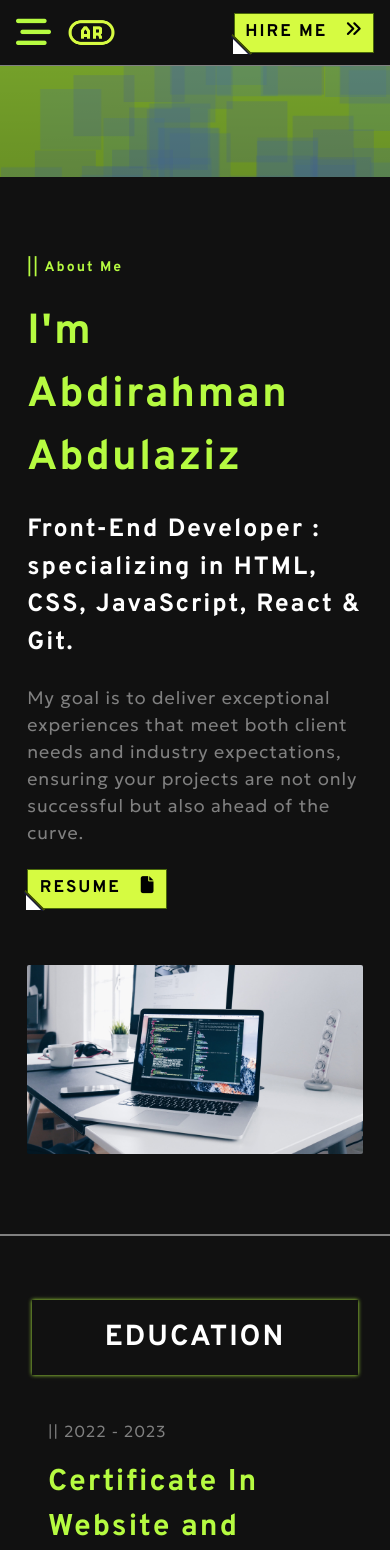
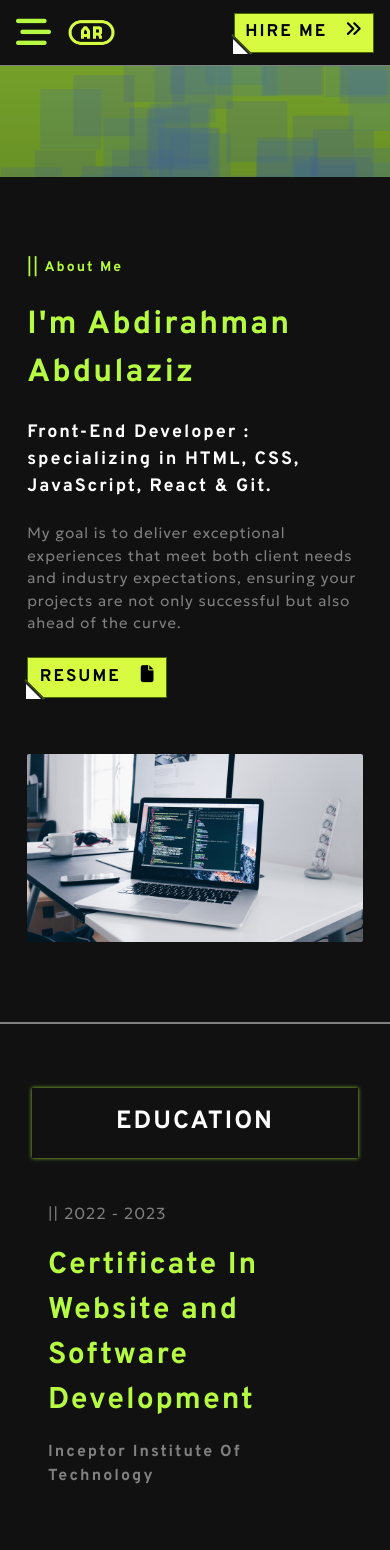
Before and after one commit to Abdirino/Abdirahman_Developer_Portfolio, a React (Create React App) app: page /about in a window 390 px wide. Shown: the top 1550 px of the page. Built offline with nearby package versions, Linux system fonts and the light colour scheme; the HTML template or start-up script is replaced by a standard one.

Commit message:
responsiveness

```diff
--- a/src/Components/Record/Record.jsx
+++ b/src/Components/Record/Record.jsx
@@ -8,11 +8,12 @@ const Record = () => {
   return (
     <>
       <ScrollTrigger onEnter={() => setCounterOn(true)} onExit={() => setCounterOn(false)}>
+        <div className="Record">
           <div className="records">
 
             <div className="record">
               <div className="r-icon">
-              <i class="fa-solid fa-users"></i>
+                <i class="fa-solid fa-user"></i>
               </div>
               <div className="r-detail">
                 <h1>
@@ -32,7 +33,7 @@ const Record = () => {
                   {counterOn && <CountUp start={0} end={6} duration={2} delay={0} />}
                   +
                 </h1>
-              <p>Completed Projects</p>
+                <p>Complete Projects</p>
               </div>
             </div>
 
@@ -45,10 +46,11 @@ const Record = () => {
                   {counterOn && <CountUp start={0} end={1} duration={2} delay={0} />}
                   +
                 </h1>
-              <p>Years Of Experience</p>
+                <p>Years Experience</p>
               </div>
             </div>
 
+          </div>
         </div>
       </ScrollTrigger>
     </>
--- a/src/Components/Record/record.css
+++ b/src/Components/Record/record.css
@@ -4,7 +4,7 @@
 }
 .records{
     background: #222;
-    padding: 4rem 2rem;
+    padding: 3rem 1rem;
     display: grid;
     grid-template-columns: repeat(auto-fit, minmax(300px, 1fr));
     grid-gap: 3rem;
@@ -21,6 +21,7 @@
 .r-icon{
     font-size: 54px;
     padding: 1rem;
+    width: 100px;
     border: 1px solid rgba(128, 128, 128, 0.5);
     border-radius: 20px;
 }
@@ -36,8 +37,35 @@
     color: grey;
 }
 
-@media(min-width: 1168px){
+@media(max-width: 1168px){
     .records{
         flex-wrap: wrap;
     }
+    .r-icon{
+        font-size: 40px;
+    }
+    .r-detail{
+        text-align: start;
+        display: flex;
+        flex-direction: column;
+    }
+    .r-detail h1{
+        font-size: 50px;
+    }
+    .r-detail p{
+        color: grey;
+    }
 }
+
+/* @media(min-width:1890px){
+    .Record{
+        display: flex;
+        justify-content: center;
+        align-items: center;
+        background: #222;
+    }
+    .records{
+        max-width: 69%;
+        grid-gap: 3rem;
+    }
+} */
--- a/src/Pages/About/About.jsx
+++ b/src/Pages/About/About.jsx
@@ -33,6 +33,7 @@ const About = () => {
                         <img src={AboutIMG} alt="" />
                     </div>
                 </div>
+                <div className='line'></div>
                 <div className="exp">
                     <div className="education">
                         <h1>EDUCATION</h1>
--- a/src/Pages/About/about.css
+++ b/src/Pages/About/about.css
@@ -3,7 +3,9 @@
   padding: 0;
   box-sizing: border-box;
 }
-
+.About{
+  background: #111
+}
 .about {
   padding: 5rem 1.7rem;
   background: #111;
@@ -11,7 +13,7 @@
   align-items: center;
   justify-content: center;
   gap: 3.5rem;
-  border-bottom: 2px solid grey;
+  /* border-bottom: 2px solid grey; */
 }
 .a-image {
   display: flex;
@@ -58,15 +60,20 @@
   margin: 0 !important;
 }
 
+.line{
+  width: 100%; height: 2px;
+  background: grey;
+}
 
-.exp{
+.exp {
   display: flex;
   background: #111;
   padding: 3rem 1rem;
   /* align-items: center; */
   justify-content: space-around;
 }
-.education, .experience{
+.education,
+.experience {
   display: flex;
   flex: 1 1 400px;
   /* justify-content: center;
@@ -76,21 +83,22 @@
   color: white;
   text-align: start;
 }
-.education{
+.education {
   border-right: 2px solid rgba(128, 128, 128, 0.5);
 }
-.education h1, .experience h1{
+.education h1,
+.experience h1 {
   padding: 2rem 8rem;
   margin: 2rem;
   font-size: 35px;
-    box-shadow: 0 0 4px #b6fb41;
+  box-shadow: 0 0 4px #b7fb41cc;
   display: flex;
   justify-content: center;
   align-items: center;
   color: white;
   cursor: pointer;
 }
-.ex-detail{
+.ex-detail {
   margin: 0 2rem 2rem 2rem;
   display: flex;
   flex-direction: column;
@@ -98,36 +106,62 @@
   text-align: start;
   gap: 1.1rem;
 }
-.ex-detail p{
+.ex-detail p {
   color: grey;
 }
-.ex-detail h2{
+.ex-detail h2 {
   font-size: 40px;
   color: #b6fb41;
 }
-.ex-detail h3{
+.ex-detail h3 {
   color: grey;
 }
 
-@media(max-width: 1168px){
-  .about{
+@media (max-width: 1168px) {
+  .about {
     flex-wrap: wrap;
   }
-  .exp{
+  .exp {
     flex-wrap: wrap;
   }
-  .education{
+  .education {
     border: none;
   }
 }
 
-@media(max-width: 568px){
-  .education h1, .experience h1{
-    padding: 1rem 4rem;
+@media (max-width: 568px) {
+  .education h1,
+  .experience h1 {
+    padding: 1rem 3rem;
     margin: 1rem;
-    font-size: 29px;
+    font-size: 25px;
   }
-  .ex-detail h2{
+  .ex-detail h2 {
     font-size: 30px;
   }
+  .a-detail h1 {
+    color: #b6fb41;
+    font-size: 32px;
+    font-weight: lighter;
   }
+  .a-detail h2 {
+    color: rgb(255, 255, 255);
+    font-size: 18px;
+  }
+  .a-detail p {
+    color: grey;
+    font-size: 15px;
+  }
+}
+
+@media(min-width:1890px) {
+  .About{
+    display: flex;
+    justify-content: center;
+    align-items: center;
+    flex-direction: column;
+  }
+  .about, .exp{
+    max-width: 69%;
+  }
+}
```
Lines whose indentation alone changed are shown as unchanged.
